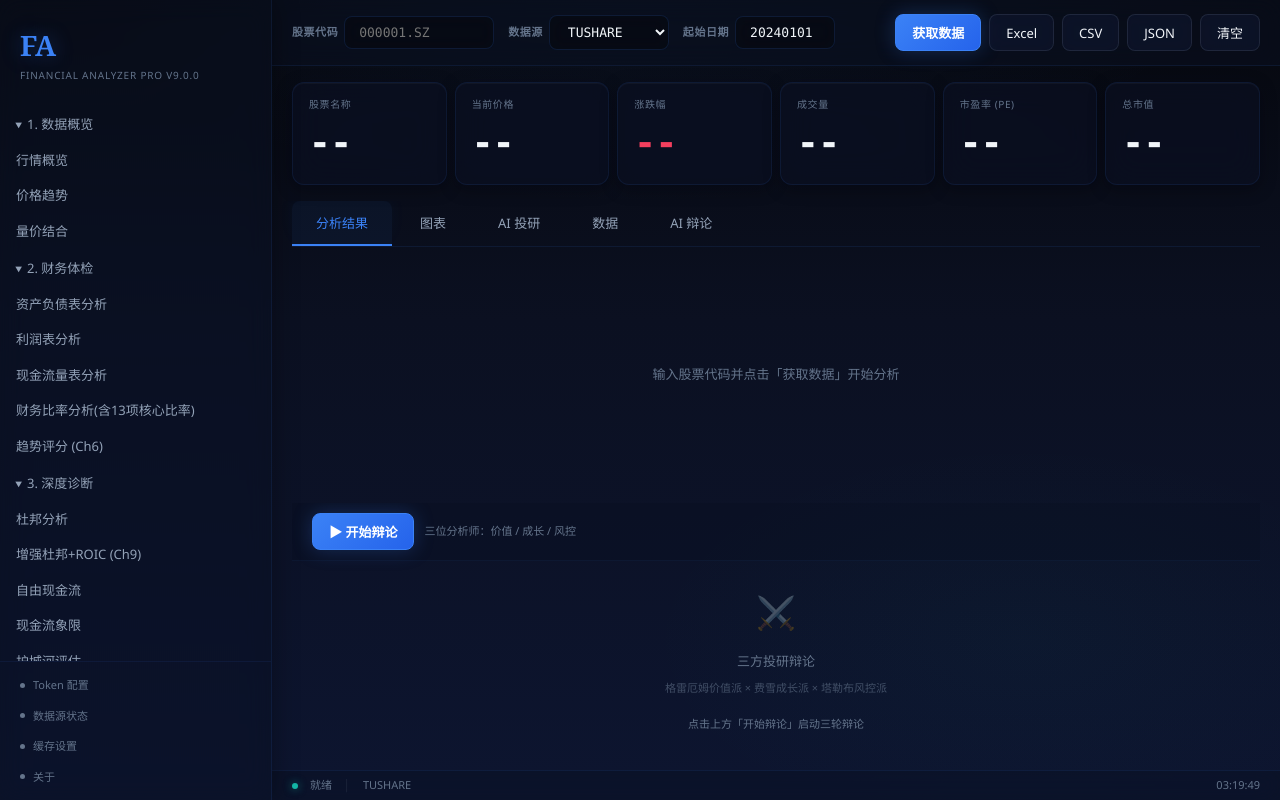
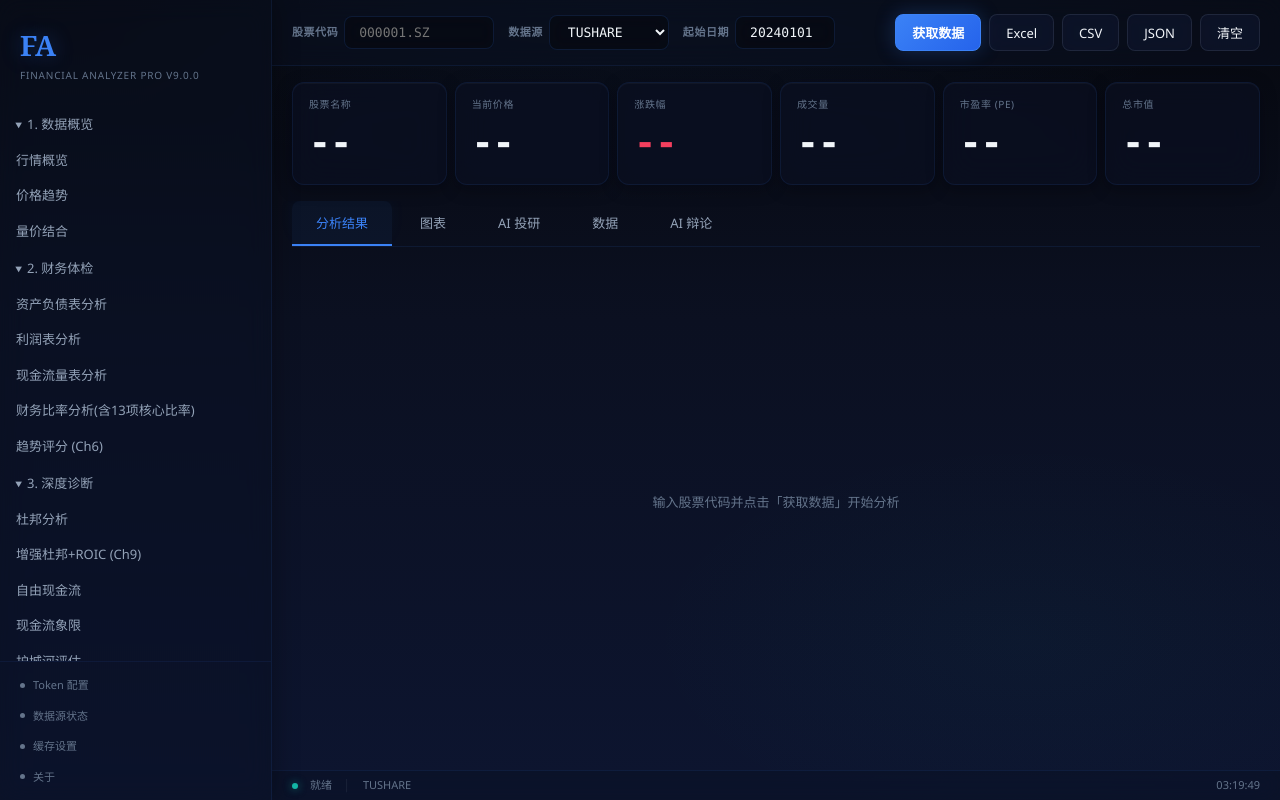
Before and after one commit to kk123-p/Financial_analyzer, a FastAPI app: page / in a window 1280 px wide. Run offline with FastAPI, Linux system fonts and the light colour scheme; some libraries are stand-ins or nearby versions.

Commit message:
fix: remove inline display:flex from debate tab that leaked into other panels

```diff
--- a/financial_analyzer/web/templates/base.html
+++ b/financial_analyzer/web/templates/base.html
@@ -272,7 +272,7 @@
                 </div>
 
                 <!-- Tab: AI 辩论 — 三方投研辩论 -->
-<div id="tab-debate" class="tab-panel" style="flex-direction:column;display:flex;">
+<div id="tab-debate" class="tab-panel">
     <!-- 控制栏 — 始终可见 -->
     <div class="debate-control-bar" style="flex-shrink:0;">
         <button class="btn btn-accent" onclick="startDebateNew()" id="debate-start-btn">▶ 开始辩论</button>
```
